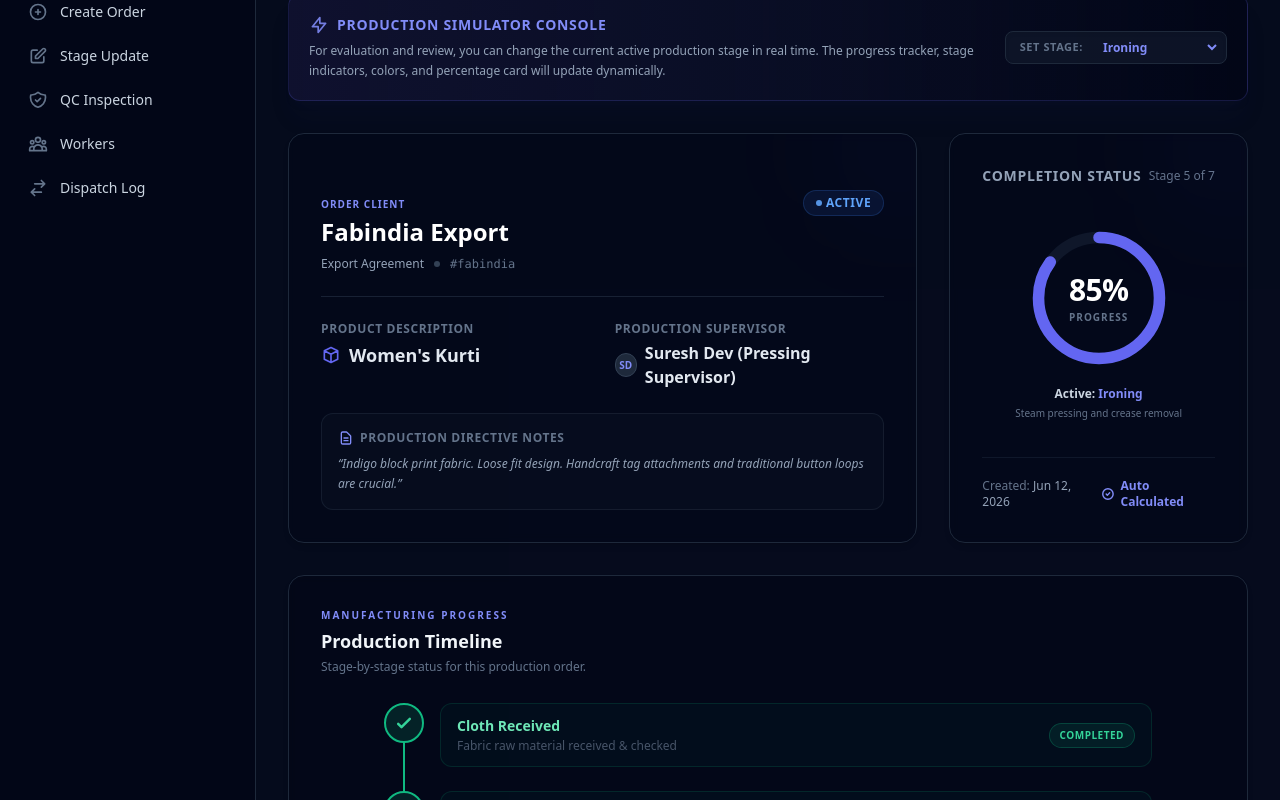
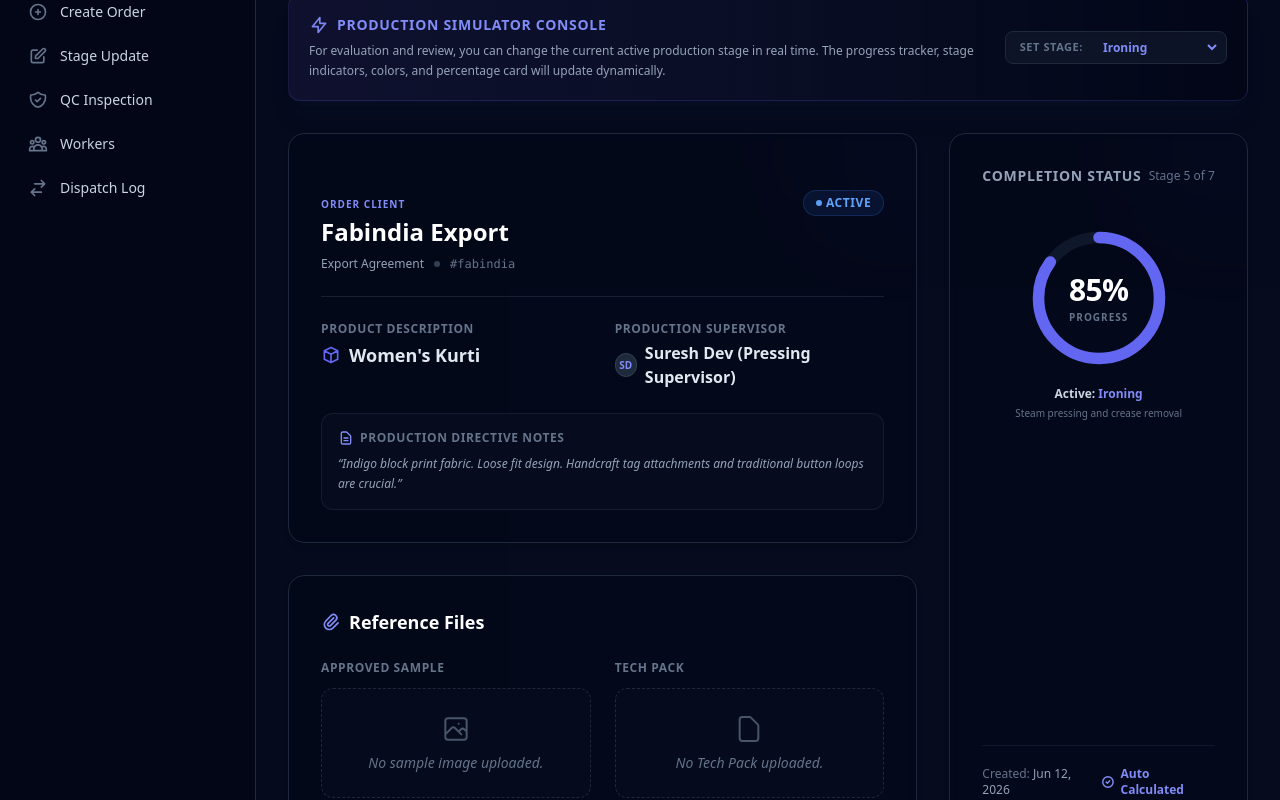
Before and after one commit to AvniMalik03/GarmentFlow, a Next.js app: page /orders/fabindia-export in a window 1280 px wide. Shown: the part 220-1020 px from the top of the page. Built offline with nearby package versions, Linux system fonts and the light colour scheme.

Commit message:
feat: integrate reference files into order details

```diff
--- a/app/orders/[id]/page.tsx
+++ b/app/orders/[id]/page.tsx
@@ -441,8 +441,9 @@
         {/* Order Core Details Cards Grid */}
         <div className="grid grid-cols-1 lg:grid-cols-3 gap-8">
 
+          <div className="lg:col-span-2 space-y-8">
             {/* Main Info Card */}
-          <div className="lg:col-span-2 bg-slate-950/40 border border-slate-800 rounded-2xl p-6 md:p-8 backdrop-blur-sm space-y-6 shadow-md relative overflow-hidden group">
+            <div className="bg-slate-950/40 border border-slate-800 rounded-2xl p-6 md:p-8 backdrop-blur-sm space-y-6 shadow-md relative overflow-hidden group">
               {/* Background design accents */}
               <div className="absolute top-0 right-0 w-32 h-32 bg-indigo-500/5 rounded-full blur-3xl -mr-12 -mt-12 group-hover:bg-indigo-500/10 transition-colors duration-500 pointer-events-none" />
 
@@ -498,6 +499,93 @@
                 <p className="text-xs text-slate-400 leading-relaxed italic">
                   &ldquo;{order.notes}&rdquo;
                 </p>
+              </div>
+            </div>
+
+            {/* Reference Files Card */}
+            <div className="bg-slate-950/40 border border-slate-800 rounded-2xl p-6 md:p-8 backdrop-blur-sm shadow-md relative overflow-hidden group">
+              <div className="mb-6">
+                <h3 className="text-lg font-bold text-white flex items-center gap-2">
+                  <svg className="w-5 h-5 text-indigo-400" fill="none" viewBox="0 0 24 24" stroke="currentColor">
+                    <path strokeLinecap="round" strokeLinejoin="round" strokeWidth={2} d="M15.172 7l-6.586 6.586a2 2 0 102.828 2.828l6.414-6.586a4 4 0 00-5.656-5.656l-6.415 6.585a6 6 0 108.486 8.486L20.5 13" />
+                  </svg>
+                  Reference Files
+                </h3>
+              </div>
+
+              <div className="grid grid-cols-1 md:grid-cols-2 gap-6">
+                <div className="space-y-3 flex flex-col">
+                  <span className="text-xs text-slate-500 font-semibold uppercase tracking-wider block">Approved Sample</span>
+                  {order.image ? (
+                    <div className="flex flex-col items-center justify-between gap-4 p-4 border border-slate-800 bg-slate-900/30 rounded-xl flex-1">
+                      <div className="relative group w-full flex justify-center">
+                        {/* eslint-disable-next-line @next/next/no-img-element */}
+                        <img
+                          src={order.image}
+                          alt="Approved Sample"
+                          className="max-h-48 object-contain rounded-lg border border-slate-700/50 shadow-sm"
+                        />
+                      </div>
+                      <div className="flex flex-wrap items-center justify-between w-full gap-2 mt-auto pt-2 border-t border-slate-800/50">
+                        <div className="min-w-0 flex-1">
+                          <p className="text-xs text-slate-400 font-medium truncate" title={order.image_name || "sample.jpg"}>
+                            {order.image_name || "sample.jpg"}
+                          </p>
+                        </div>
+                        <span className="inline-flex items-center gap-1.5 px-2 py-0.5 rounded text-[10px] font-bold bg-emerald-500/10 text-emerald-400 border border-emerald-500/20 shrink-0 uppercase">
+                          ✓ Uploaded
+                        </span>
+                      </div>
+                    </div>
+                  ) : (
+                    <div className="flex flex-col items-center justify-center p-6 border border-slate-800 border-dashed bg-slate-900/20 rounded-xl flex-1">
+                      <svg className="w-8 h-8 text-slate-600 mb-2" fill="none" viewBox="0 0 24 24" stroke="currentColor">
+                        <path strokeLinecap="round" strokeLinejoin="round" strokeWidth={1.5} d="M4 16l4.586-4.586a2 2 0 012.828 0L16 16m-2-2l1.586-1.586a2 2 0 012.828 0L20 14m-6-6h.01M6 20h12a2 2 0 002-2V6a2 2 0 00-2-2H6a2 2 0 00-2 2v12a2 2 0 002 2z" />
+                      </svg>
+                      <span className="text-sm text-slate-500 font-medium italic">No sample image uploaded.</span>
+                    </div>
+                  )}
+                </div>
+
+                <div className="space-y-3 flex flex-col">
+                  <span className="text-xs text-slate-500 font-semibold uppercase tracking-wider block">Tech Pack</span>
+                  {order.tech_pack ? (
+                    <div className="flex flex-col justify-between p-4 border border-slate-800 bg-slate-900/30 rounded-xl flex-1">
+                      <div className="flex flex-col items-center justify-center flex-1 w-full gap-3">
+                        <div className="p-3 bg-rose-500/10 rounded-2xl border border-rose-500/20 shadow-inner">
+                          <svg className="w-10 h-10 text-rose-500 shrink-0" fill="none" viewBox="0 0 24 24" stroke="currentColor">
+                            <path strokeLinecap="round" strokeLinejoin="round" strokeWidth={1.5} d="M9 12h6m-6 4h6m2 5H7a2 2 0 01-2-2V5a2 2 0 012-2h5.586a1 1 0 01.707.293l5.414 5.414a1 1 0 01.293.707V19a2 2 0 01-2 2z" />
+                          </svg>
+                        </div>
+                        <span className="text-sm font-medium text-slate-300 truncate max-w-full px-2 text-center" title={order.tech_pack_name || 'Tech Pack PDF'}>
+                          {order.tech_pack_name || 'Tech Pack PDF'}
+                        </span>
+                      </div>
+                      <div className="flex justify-center w-full mt-4 pt-4 border-t border-slate-800/50">
+                        <a
+                          href={order.tech_pack}
+                          target="_blank"
+                          rel="noopener noreferrer"
+                          className="inline-flex items-center gap-2 text-xs font-bold text-white uppercase tracking-wider hover:bg-indigo-500 px-6 py-2.5 bg-indigo-600 rounded-lg transition-all shadow-md hover:shadow-indigo-500/25"
+                        >
+                          <svg className="w-4 h-4" fill="none" viewBox="0 0 24 24" stroke="currentColor">
+                            <path strokeLinecap="round" strokeLinejoin="round" strokeWidth={2} d="M15 12a3 3 0 11-6 0 3 3 0 016 0z" />
+                            <path strokeLinecap="round" strokeLinejoin="round" strokeWidth={2} d="M2.458 12C3.732 7.943 7.523 5 12 5c4.478 0 8.268 2.943 9.542 7-1.274 4.057-5.064 7-9.542 7-4.477 0-8.268-2.943-9.542-7z" />
+                          </svg>
+                          View
+                        </a>
+                      </div>
+                    </div>
+                  ) : (
+                    <div className="flex flex-col items-center justify-center p-6 border border-slate-800 border-dashed bg-slate-900/20 rounded-xl flex-1">
+                      <svg className="w-8 h-8 text-slate-600 mb-2" fill="none" viewBox="0 0 24 24" stroke="currentColor">
+                        <path strokeLinecap="round" strokeLinejoin="round" strokeWidth={1.5} d="M7 21h10a2 2 0 002-2V9.414a1 1 0 00-.293-.707l-5.414-5.414A1 1 0 0012.586 3H7a2 2 0 00-2 2v14a2 2 0 002 2z" />
+                      </svg>
+                      <span className="text-sm text-slate-500 font-medium italic">No Tech Pack uploaded.</span>
+                    </div>
+                  )}
+                </div>
+              </div>
             </div>
           </div>
 
@@ -797,8 +885,6 @@
             </div>
           </div>
 
-          {/* Right Column Wrapper */}
-          <div className="space-y-8">
           {/* Quick Specifications list */}
           <div className="bg-slate-950/40 border border-slate-800 rounded-2xl p-6 backdrop-blur-sm space-y-6">
             <h3 className="text-base font-bold text-white flex items-center gap-2">
@@ -833,68 +919,6 @@
 
             <div className="bg-slate-900/40 border border-slate-800/80 rounded-xl p-4 text-[11px] text-slate-500 leading-relaxed">
               💡 Technical parameters are initialized automatically from client spec sheet during pre-production phase.
-              </div>
-            </div>
-
-            {/* Reference Files Card */}
-            <div className="bg-slate-950/40 border border-slate-800 rounded-2xl p-6 backdrop-blur-sm space-y-6">
-              <h3 className="text-base font-bold text-white flex items-center gap-2">
-                <svg className="w-4.5 h-4.5 text-indigo-400" fill="none" viewBox="0 0 24 24" stroke="currentColor">
-                  <path strokeLinecap="round" strokeLinejoin="round" strokeWidth={2} d="M15.172 7l-6.586 6.586a2 2 0 102.828 2.828l6.414-6.586a4 4 0 00-5.656-5.656l-6.415 6.585a6 6 0 108.486 8.486L20.5 13" />
-                </svg>
-                Reference Files
-              </h3>
-
-              <div className="space-y-6">
-                <div className="space-y-3">
-                  <span className="text-xs text-slate-500 font-semibold uppercase tracking-wider block">Reference Sample</span>
-                  {order.image ? (
-                    <div className="relative group max-w-full w-full flex justify-center p-3 border border-slate-800 rounded-xl bg-slate-900/50">
-                      {/* eslint-disable-next-line @next/next/no-img-element */}
-                      <img src={order.image} alt="Reference Sample" className="max-h-40 object-contain rounded-lg" />
-                    </div>
-                  ) : (
-                    <div className="p-5 border border-slate-800 border-dashed rounded-xl bg-slate-900/20 flex flex-col items-center justify-center gap-2">
-                      <svg className="w-6 h-6 text-slate-600" fill="none" viewBox="0 0 24 24" stroke="currentColor">
-                        <path strokeLinecap="round" strokeLinejoin="round" strokeWidth={1.5} d="M4 16l4.586-4.586a2 2 0 012.828 0L16 16m-2-2l1.586-1.586a2 2 0 012.828 0L20 14m-6-6h.01M6 20h12a2 2 0 002-2V6a2 2 0 00-2-2H6a2 2 0 00-2 2v12a2 2 0 002 2z" />
-                      </svg>
-                      <span className="text-xs text-slate-500 font-medium italic">No file uploaded</span>
-                    </div>
-                  )}
-                </div>
-
-                <div className="space-y-3">
-                  <span className="text-xs text-slate-500 font-semibold uppercase tracking-wider block">Tech Pack</span>
-                  {order.tech_pack ? (
-                    <div className="flex items-center justify-between p-4 border border-slate-800 rounded-xl bg-slate-900/50">
-                      <div className="flex items-center gap-3 overflow-hidden">
-                        <div className="p-2 bg-rose-500/10 rounded-lg">
-                          <svg className="w-5 h-5 text-rose-500 shrink-0" fill="none" viewBox="0 0 24 24" stroke="currentColor">
-                            <path strokeLinecap="round" strokeLinejoin="round" strokeWidth={2} d="M9 12h6m-6 4h6m2 5H7a2 2 0 01-2-2V5a2 2 0 012-2h5.586a1 1 0 01.707.293l5.414 5.414a1 1 0 01.293.707V19a2 2 0 01-2 2z" />
-                          </svg>
-                        </div>
-                        <span className="text-sm font-medium text-slate-300 truncate" title={order.tech_pack_name || 'Tech Pack PDF'}>
-                          {order.tech_pack_name || 'Tech Pack PDF'}
-                        </span>
-                      </div>
-                      <a
-                        href={order.tech_pack}
-                        download={order.tech_pack_name || 'TechPack.pdf'}
-                        className="text-[11px] font-bold text-indigo-400 uppercase tracking-wider hover:text-indigo-300 hover:bg-indigo-500/20 px-3 py-1.5 bg-indigo-500/10 border border-indigo-500/20 rounded-md transition-colors"
-                      >
-                        View
-                      </a>
-                    </div>
-                  ) : (
-                    <div className="p-5 border border-slate-800 border-dashed rounded-xl bg-slate-900/20 flex flex-col items-center justify-center gap-2">
-                      <svg className="w-6 h-6 text-slate-600" fill="none" viewBox="0 0 24 24" stroke="currentColor">
-                        <path strokeLinecap="round" strokeLinejoin="round" strokeWidth={1.5} d="M7 21h10a2 2 0 002-2V9.414a1 1 0 00-.293-.707l-5.414-5.414A1 1 0 0012.586 3H7a2 2 0 00-2 2v14a2 2 0 002 2z" />
-                      </svg>
-                      <span className="text-xs text-slate-500 font-medium italic">No file uploaded</span>
-                    </div>
-                  )}
-                </div>
-              </div>
             </div>
           </div>
         </div>
```
Lines whose indentation alone changed are shown as unchanged.
